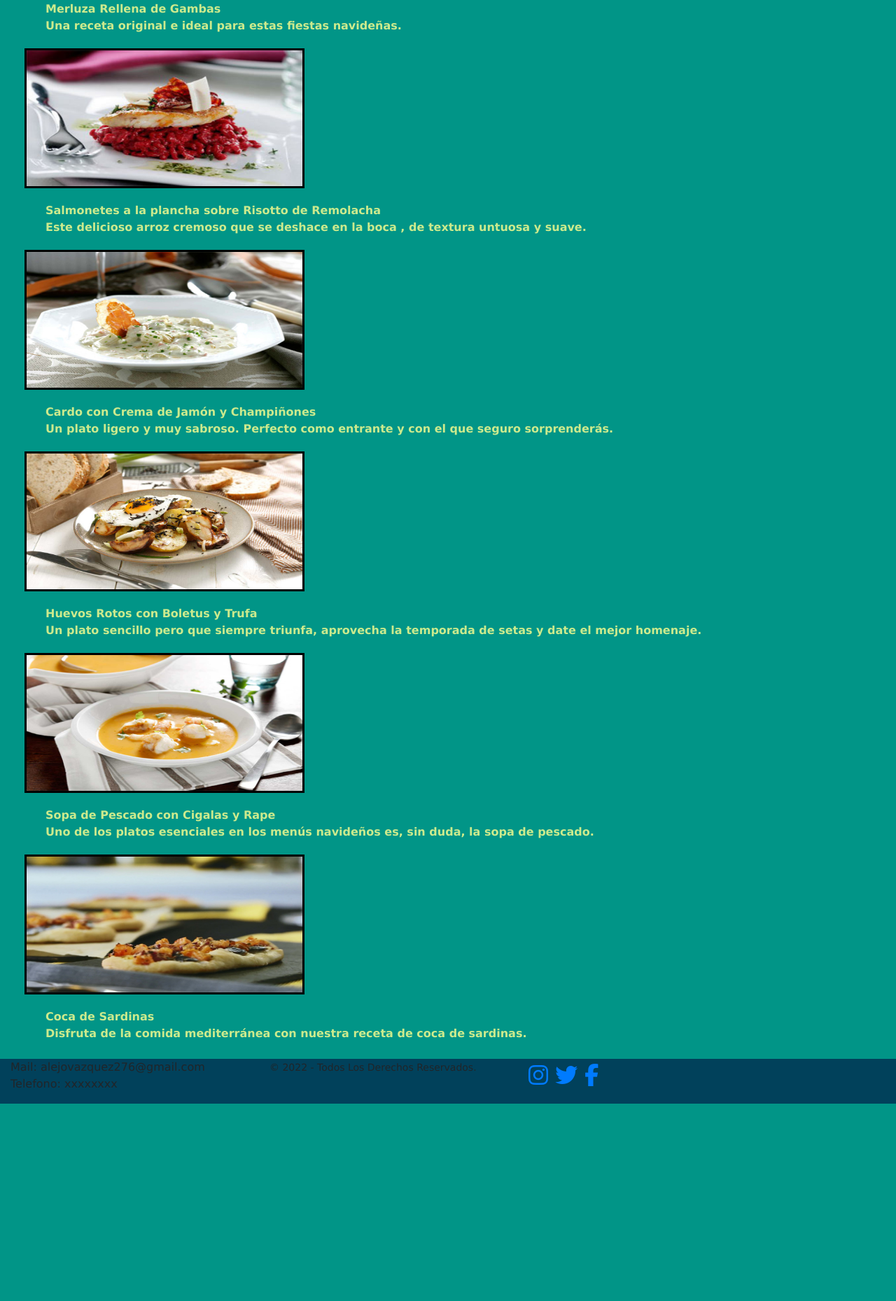
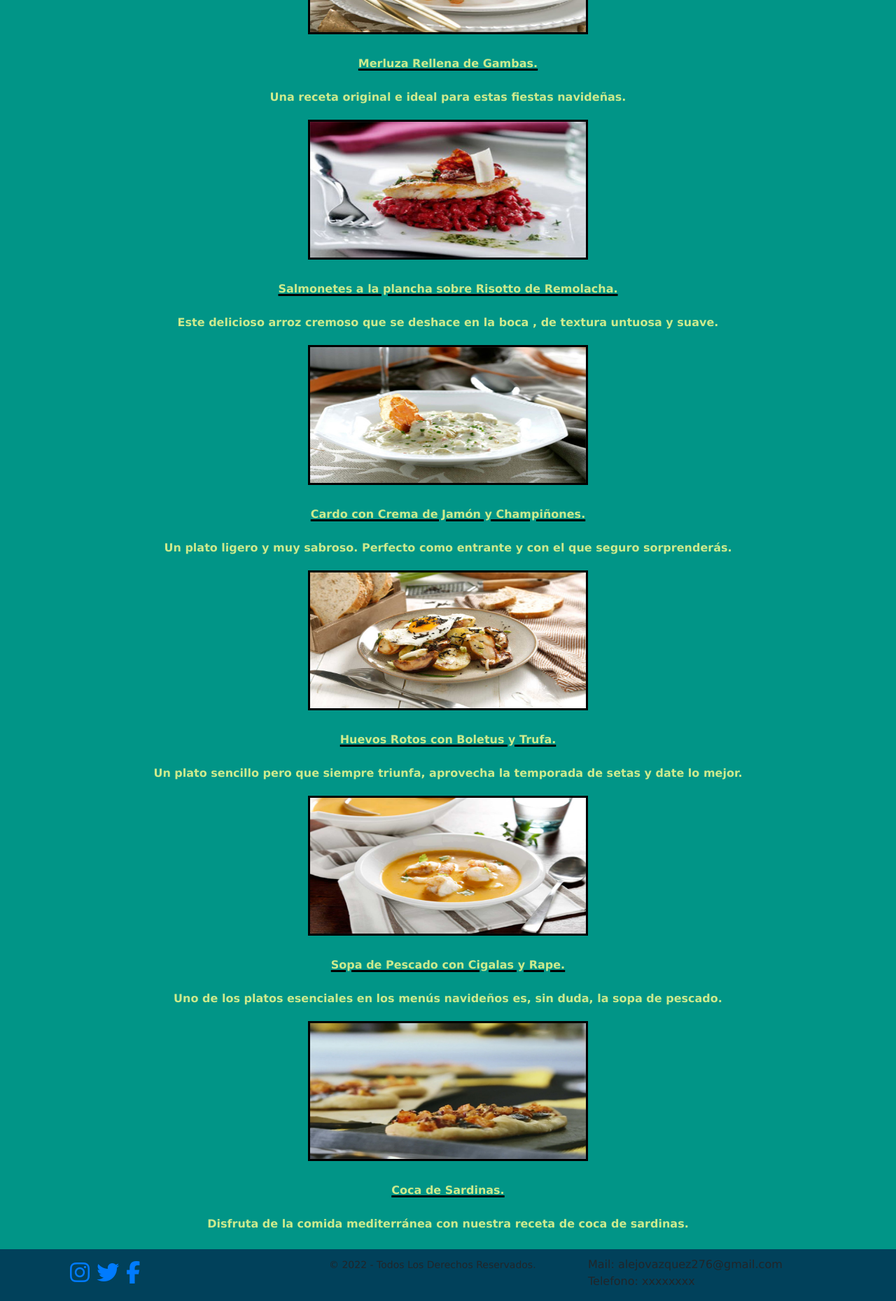
Before and after one commit to alejo-vazquez/proyecto-final, a website: page html/menu.html in a window 1280 px wide. Shown: the part 871-2730 px from the top of the page at 70% size. Before the commit the page ends 2448 px from the top, so only its background shows below. Drawn offline with nearby package versions, Linux system fonts and the light colour scheme.

Commit message:
arreglos

```diff
--- a/html/menu.html
+++ b/html/menu.html
@@ -37,35 +37,39 @@
         </ul>
     </nav>
 
-    <div class="row row-cols-1 container">
-        <div class="col"><img src="../img/Codorniz-GRANDE-menu.jpg" alt="" class="imagen-menu"> <br> <b class="texto-menu">Codorniz Escabechada</b><br><b class="texto-menu">Una receta para todo el año, no solo para la temporada de caza. ¡Toma nota y date un homenaje!</b></div>
-        <div class="col"><img src="../img/rollo-MEDIANA menu.jpg" alt="" class="imagen-menu"><br> <b class="texto-menu">Rollito de Lenguado</b><br><b class="texto-menu">Esta receta esta elaborada con uno de los pescados más saludables de nuestra gastronomía, el lenguado.</b></div>
-        <div class="col"><img src="../img/Merluza-rellena-de-gambas-MEDIANA-menu.jpg" alt="" class="imagen-menu"><br> <b class="texto-menu">Merluza Rellena de Gambas</b><br><b class="texto-menu">Una receta original e ideal para estas fiestas navideñas.</b></div>
-        <div class="col"><img src="../img/Salmonete-sobre-risotto-de-remolacha menu.jpg" alt="" class="imagen-menu"><br><b class="texto-menu">Salmonetes a la plancha sobre Risotto de Remolacha</b><br><b class="texto-menu">Este delicioso arroz cremoso que se deshace en la boca , de textura untuosa y suave.</b></div>
-        <div class="col"><img src="../img/Cardo-con-crema-de-jamón-MEDIANA menu.jpg" alt="" class="imagen-menu"><br><b class="texto-menu">Cardo con Crema de Jamón y Champiñones</b><br><b class="texto-menu">Un plato ligero y muy sabroso. Perfecto como entrante y con el que seguro sorprenderás.</b></div>
-        <div class="col"><img src="../img/Huevos-rotos-GRANDE.jpg" alt="" class="imagen-menu"><br><b class="texto-menu">Huevos Rotos con Boletus y Trufa</b><br><b class="texto-menu">Un plato sencillo pero que siempre triunfa, aprovecha la temporada de setas y date el mejor homenaje.</b></div>
-        <div class="col"><img src="../img/Sopa-de-pescado-MEDIANA.jpg" alt="" class="imagen-menu"><br><b class="texto-menu">Sopa de Pescado con Cigalas y Rape</b><br><b class="texto-menu">Uno de los platos esenciales en los menús navideños es, sin duda, la sopa de pescado.</b></div>
-        <div class="col"><img src="../img/Coca-de-sardinas-MEDIANA.jpg" alt="" class="imagen-menu"><br><b class="texto-menu">Coca de Sardinas</b><br><b class="texto-menu">Disfruta de la comida mediterránea con nuestra receta de coca de sardinas.</b></div>
+    <div class="container  menuflex">
+        <div class="text-center"><img src="../img/Codorniz-GRANDE-menu.jpg" alt="" class="imagen-menu"> <br> <b class="texto-meno container">Codorniz Escabechada.</b><br><b class="texto-menu container">Una receta para todo el año, no solo para la temporada de caza. ¡Toma nota y date un homenaje!</b></div>
+        <div class="text-center"><img src="../img/rollo-MEDIANA menu.jpg" alt="" class="imagen-menu"><br> <b class="texto-meno">Rollito de Lenguado.</b><br><b class="texto-menu">Esta receta esta elaborada con uno de los pescados más saludables de nuestra gastronomía.</b></div>
+        <div class="text-center"><img src="../img/Merluza-rellena-de-gambas-MEDIANA-menu.jpg" alt="" class="imagen-menu"><br> <b class="texto-meno">Merluza Rellena de Gambas.</b><br><b class="texto-menu">Una receta original e ideal para estas fiestas navideñas.</b></div>
+        <div class="text-center"><img src="../img/Salmonete-sobre-risotto-de-remolacha menu.jpg" alt="" class="imagen-menu"><br><b class="texto-meno">Salmonetes a la plancha sobre Risotto de Remolacha.</b><br><b class="texto-menu">Este delicioso arroz cremoso que se deshace en la boca , de textura untuosa y suave.</b></div>
+        <div class="text-center"><img src="../img/Cardo-con-crema-de-jamón-MEDIANA menu.jpg" alt="" class="imagen-menu"><br><b class="texto-meno">Cardo con Crema de Jamón y Champiñones.</b><br><b class="texto-menu">Un plato ligero y muy sabroso. Perfecto como entrante y con el que seguro sorprenderás.</b></div>
+        <div class="text-center"><img src="../img/Huevos-rotos-GRANDE.jpg" alt="" class="imagen-menu"><br><b class="texto-meno">Huevos Rotos con Boletus y Trufa.</b><br><b class="texto-menu">Un plato sencillo pero que siempre triunfa, aprovecha la temporada de setas y date lo mejor.</b></div>
+        <div class="text-center"><img src="../img/Sopa-de-pescado-MEDIANA.jpg" alt="" class="imagen-menu"><br><b class="texto-meno">Sopa de Pescado con Cigalas y Rape.</b><br><b class="texto-menu">Uno de los platos esenciales en los menús navideños es, sin duda, la sopa de pescado.</b></div>
+        <div class="text-center"><img src="../img/Coca-de-sardinas-MEDIANA.jpg" alt="" class="imagen-menu"><br><b class="texto-meno">Coca de Sardinas.</b><br><b class="texto-menu">Disfruta de la comida mediterránea con nuestra receta de coca de sardinas.</b></div>
     </div>
     <br>
 
     <footer>
         <div class="row container">
             <div class="col-md-4">
+            <div class="redes">
+            <a href="#" class="fa fa-instagram"></a>
+            <a href="#" class="fa fa-twitter"></a>
+            <a href="#" class="fa fa-facebook"></a>
+            </div>
+            </div>
+            <div class="col-md-4">
+            <div class="footercopy">
+            <small>&copy; 2022 - Todos Los Derechos Reservados.</small>
+            </div>
+            </div>
+            <div class="col-md-4">
+            <div class="footerinfo ">
             <p>Mail: alejovazquez276@gmail.com <br>
             Telefono: xxxxxxxx</p>
             </div>
-            <div class="col-md-4">
-            <small>&copy; 2022 - Todos Los Derechos Reservados.</small>
             </div>
-            <div class="col-md-4">
-            <div class="redes">
-            <a href="" class="fa fa-instagram"></a>
-            <a href="" class="fa fa-twitter"></a>
-            <a href="" class="fa fa-facebook"></a>
-            </div>
-            </div>
-            </div>
+        </div>
     </footer>
 
     <script src="https://cdn.jsdelivr.net/npm/jquery@3.5.1/dist/jquery.slim.min.js" integrity="sha384-DfXdz2htPH0lsSSs5nCTpuj/zy4C+OGpamoFVy38MVBnE+IbbVYUew+OrCXaRkfj" crossorigin="anonymous"></script>
--- a/scss/estilos.scss
+++ b/scss/estilos.scss
@@ -67,10 +67,10 @@ footer {
 .redes {
     text-decoration: none;
     font-size: xx-large;
+    margin-top: 10px;
 
     :hover {
-
-        @extend .redes;
+        text-decoration: none;
         color: map-get($map: $mapa1, $key:primario );
     }
 }
@@ -87,15 +87,15 @@ footer {
 }
 
 .imagen-galeria {
-max-width: 500px;
-max-height: 100%;
-margin-top: 20px;
-margin-bottom: 20px;
-margin-left: 20px;
+    max-width: 100%;
     @include sizes(600px, 400px, map-get($map: $mapa1, $key:secundario ) solid);
 }
 
-
+.imagenes-gale{
+    max-width: 100%;
+    margin-top: 20px;
+    margin-bottom: 20px;
+}
 
 .reservaciones {
     margin: 100px;
@@ -106,15 +106,50 @@ margin-left: 20px;
     margin: 20px;
 }
 
+.menuflex{
+    display: flex;
+    flex-direction: column;
+
+}
+
 .imagen-menu:hover {
     transform: scale(1.17);
+
 }
 
 .texto-menu {
-    margin-left: 50px;
+    display: flex;
+    justify-content: center;
     color: $color5;
 }
+.texto-meno{
+    display: flex;
+    justify-content: center;
+    margin-top: 10px;
+    color: $color5;
+    text-decoration: underline solid black 3px;
+}
+
+.boton-reserva{
+    display: flex;
+    justify-content: center;
+}
+.boton-contacto{
+    display: flex;
+    justify-content: center;
+    gap: 15px;
+}
+
 footer{
-    max-width: 100%;
-    max-height: 100%;
+    display: flex;
+    justify-content: center;
 }
+
+
+.footerinfo{
+    margin-top: 10px;
+}
+
+.footercopy{
+    margin-top: 10px;
+}
```
Also changed, not shown: html/contactanos.html (+16 -10 lines), html/galeria.html (+22 -17 lines), html/index.html (+13 -9 lines), html/reservaciones.html (+16 -10 lines), scss/estilos.css, 1 other file.
